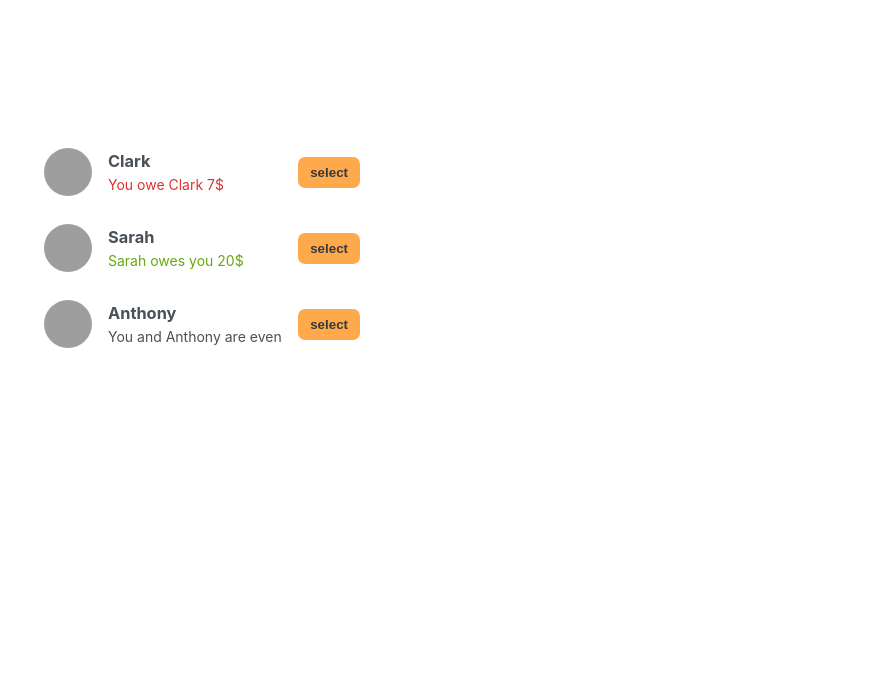
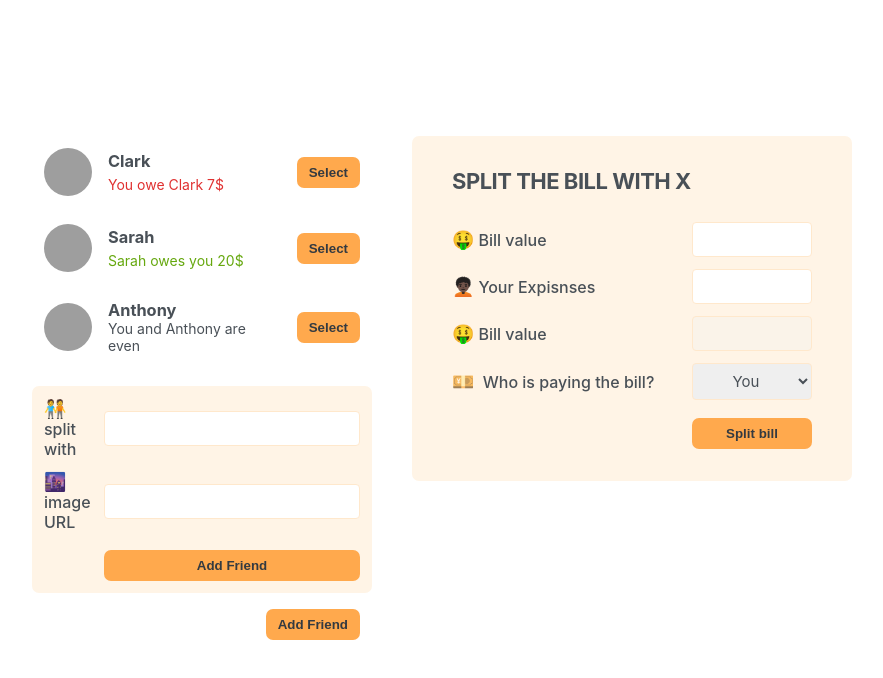
Before and after one commit to Ndigithe-john/ReactExercises, a React (Create React App) app in the folder eat-n-split/: page / in a window 1280 px wide. Shown: the top 678 px of the page, without its empty margins (198-1081 px from the left). Built offline with nearby package versions, Linux system fonts and the light colour scheme; grey boxes are pictures that could not be loaded.

Commit message:
static version of the application finished

```diff
--- a/eat-n-split/src/App.js
+++ b/eat-n-split/src/App.js
@@ -1,3 +1,6 @@
+import Button from "./components/Button";
+import FormAddFriend from "./components/FormAddFriend";
+import FormSplitBill from "./components/FormSplitBill";
 import FriendsList from "./components/FriendsList";
 
 function App() {
@@ -5,7 +8,10 @@ function App() {
     <div className="app">
       <div className="sidebar">
         <FriendsList />
+        <FormAddFriend />
+        <Button>Add Friend</Button>
       </div>
+      <FormSplitBill />
     </div>
   );
 }
--- /dev/null
+++ b/eat-n-split/src/components/Button.js
@@ -0,0 +1,6 @@
+import "../index.css";
+const Button = ({ children }) => {
+  return <button className="button">{children}</button>;
+};
+
+export default Button;
--- /dev/null
+++ b/eat-n-split/src/components/FormAddFriend.js
@@ -0,0 +1,15 @@
+import Button from "./Button";
+function FormAddFriend() {
+  return (
+    <form className="form-add-friend">
+      <label>🧑‍🤝‍🧑split with</label>
+      <input type="text" />
+
+      <label>🌆image URL</label>
+      <input type="text" />
+
+      <Button>Add Friend</Button>
+    </form>
+  );
+}
+export default FormAddFriend;
--- /dev/null
+++ b/eat-n-split/src/components/FormSplitBill.js
@@ -0,0 +1,22 @@
+import "../index.css";
+import Button from "./Button";
+function FormSplitBill() {
+  return (
+    <form className="form-split-bill">
+      <h2>Split the bill with X</h2>
+      <label>🤑Bill value</label>
+      <input type="text" />
+      <label>🧑🏿‍🦱Your Expisnses</label>
+      <input type="text" />
+      <label>🤑Bill value</label>
+      <input type="text" disabled />
+      <label>💴 Who is paying the bill?</label>
+      <select>
+        <option value="user">You</option>
+        <option value="friend">X</option>
+      </select>
+      <Button>Split bill</Button>
+    </form>
+  );
+}
+export default FormSplitBill;
--- a/eat-n-split/src/components/Friend.js
+++ b/eat-n-split/src/components/Friend.js
@@ -1,3 +1,5 @@
+import Button from "./Button";
+
 const Friend = ({ friend }) => {
   return (
     <li>
@@ -14,7 +16,7 @@ const Friend = ({ friend }) => {
         </p>
       )}
       {friend.balance === 0 && <p>You and {friend.name} are even</p>}
-      <button className="button">select</button>
+      <Button>Select</Button>
     </li>
   );
 };
```
